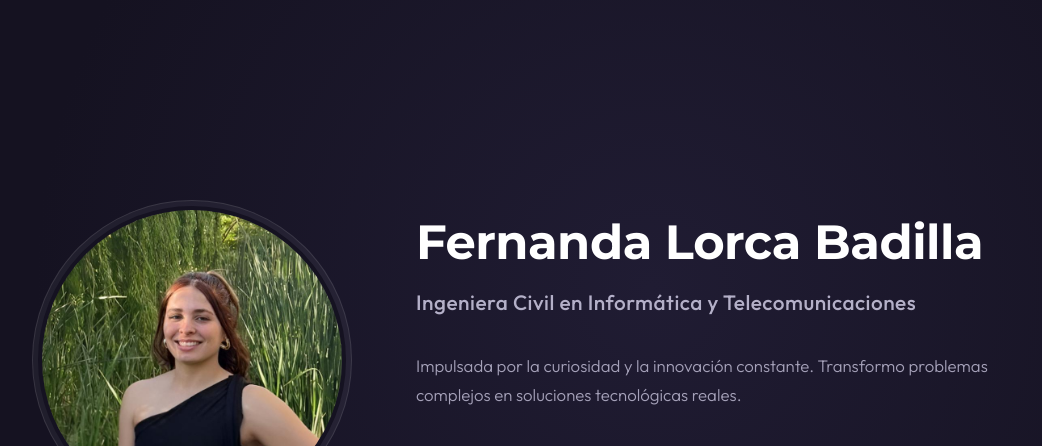
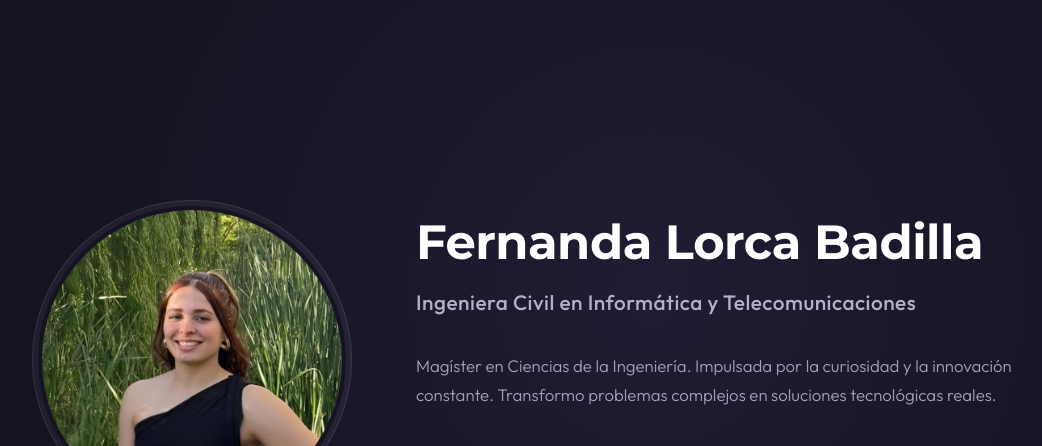
Before and after one commit to frnvnd4/frnvnd4.github.io, a plain HTML site: page index.html in a window 1280 px wide. Shown: the top 446 px of the page, without its empty margins (116-1158 px from the left). Drawn offline with Linux system fonts and the light colour scheme.

Commit message:
Update index.html

```diff
--- a/index.html
+++ b/index.html
@@ -222,7 +222,7 @@
             <h2>Ingeniera Civil en Informática y Telecomunicaciones</h2>
 
             <p>
-                Impulsada por la curiosidad y la innovación constante. Transformo problemas complejos en soluciones tecnológicas reales.
+                Magíster en Ciencias de la Ingeniería. Impulsada por la curiosidad y la innovación constante. Transformo problemas complejos en soluciones tecnológicas reales.
             </p>
 
             <div>
```
